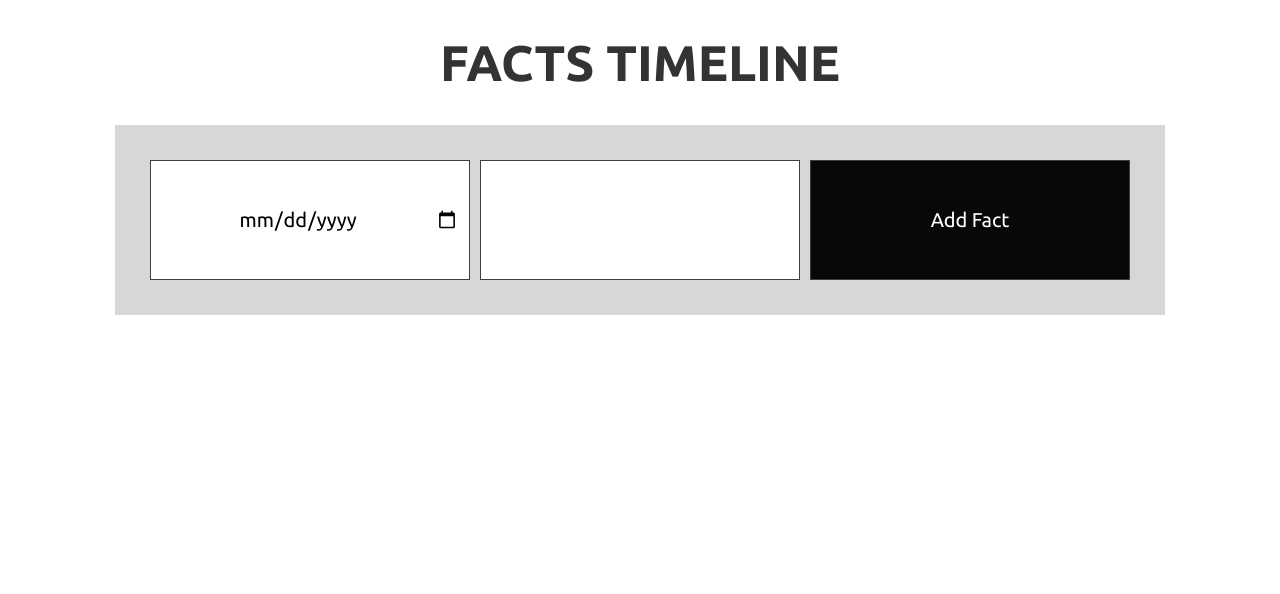
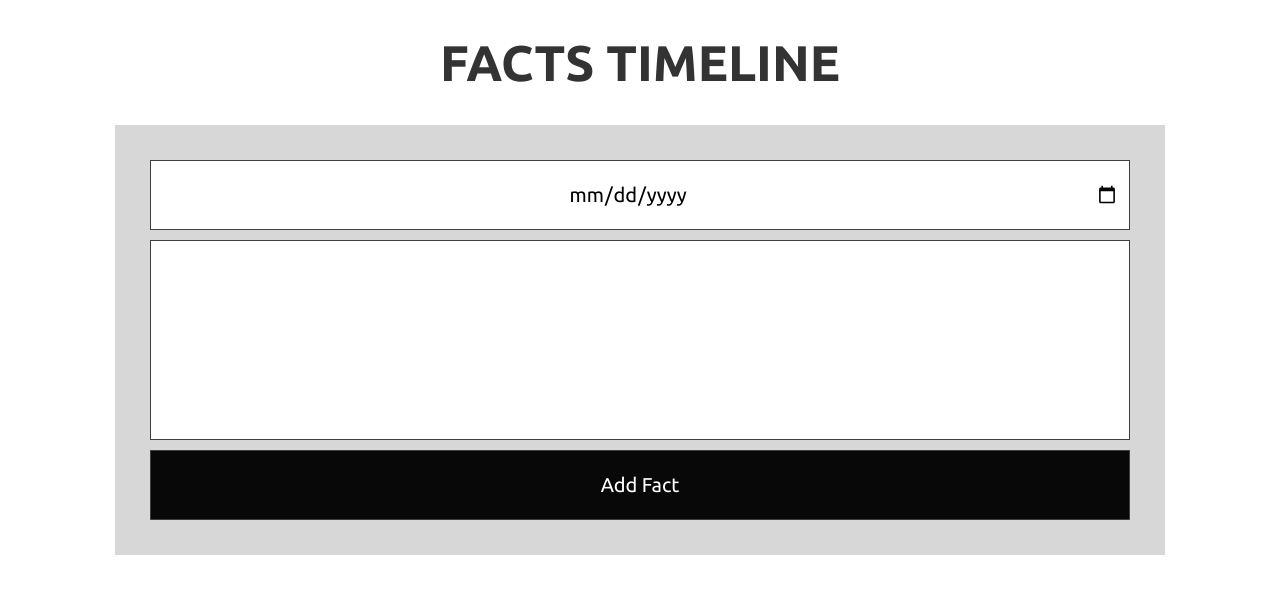
Before and after one commit to 1nv1nc1bl3/my-timeline, a React (Create React App) app: page / in a window 1280 px wide. Shown: the top 594 px of the page. Built offline with nearby package versions, Linux system fonts and the light colour scheme.

Commit message:
Changed form layout

```diff
--- a/src/index.css
+++ b/src/index.css
@@ -27,6 +27,9 @@
 /* Form */
 .mtForm {
     display: flex;
+
+    flex-direction: column;
+
     justify-content: space-between;
     align-items: center;
     grid-gap: 10px;
@@ -34,18 +37,21 @@
     padding: 35px;
 }
 .mtForm .mtfield {
-    height: 120px !important;
-    flex: 1;
+    height: 70px !important;
     text-align: center;
     font-size: 20px;
     border-radius: 0 !important;
     border: 1px solid #3f3f3f;
     box-sizing: border-box;
     padding: 10px;
+    width: 100%;
+    /* flex: 1 1; */
+    /* height: 120px !important; */
 }
 .mtForm .mtfield#mtFact {
     resize: none;
     text-align: left;
+    height: 200px !important;
 }
 .mtForm .mtfield.mtButton {
     background: #080808;
```
